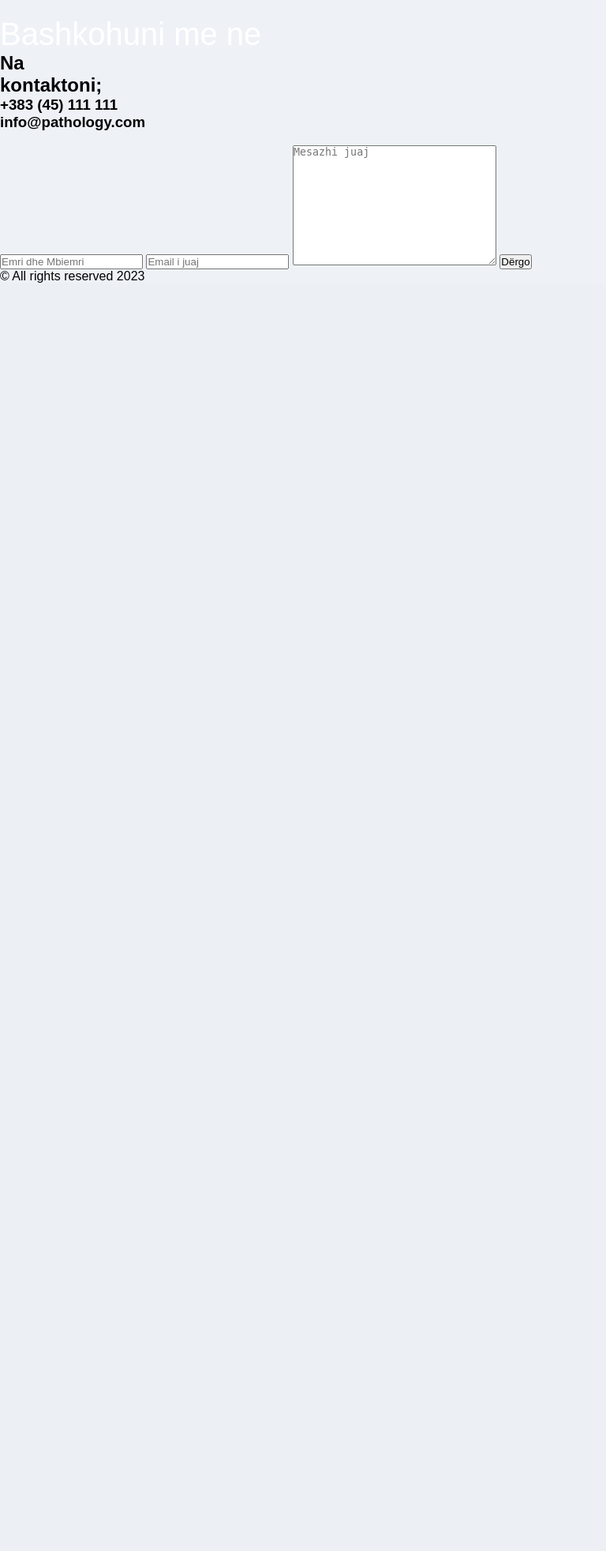
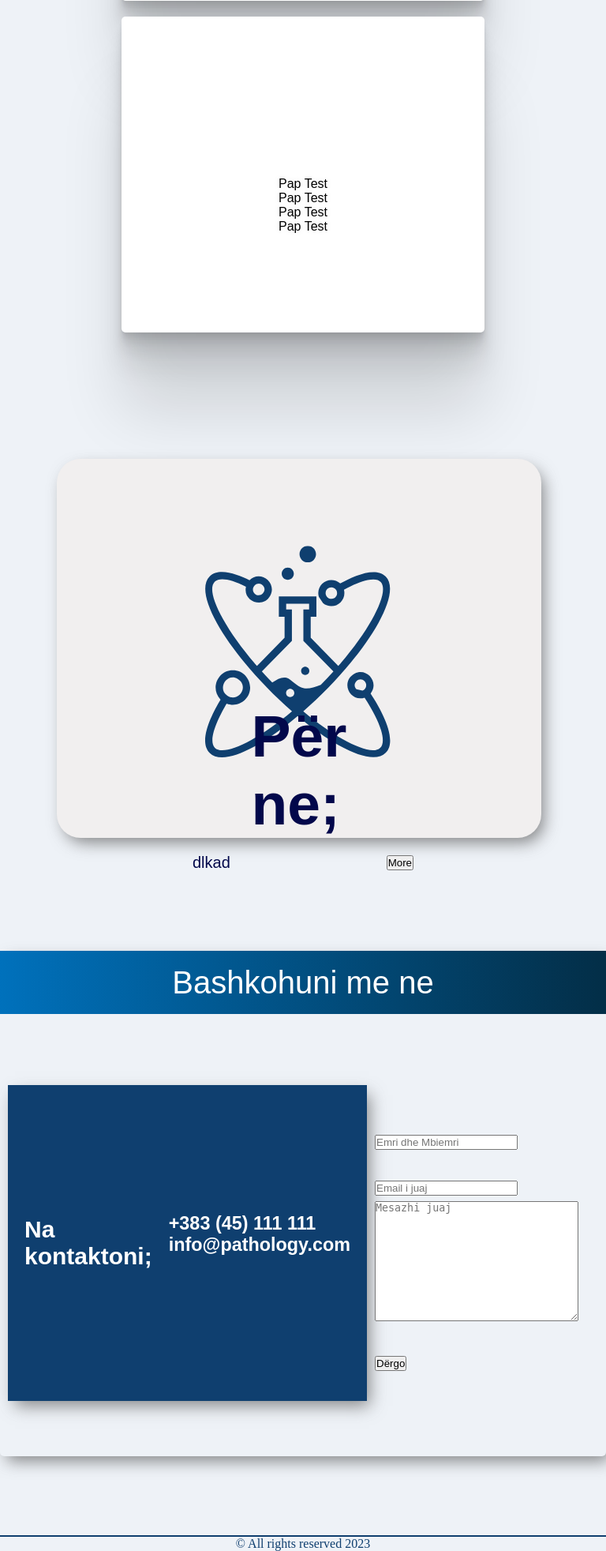
Before and after one commit to erionshahinni/Laboratori, a PHP site: page / in a window 768 px wide. Shown: the part 2464-4428 px from the top of the page at 79% size. Before the commit the page ends 2822 px from the top, so only its background shows below. Run offline with PHP 8.4, Linux system fonts and the light colour scheme.

Commit message:
mobile style till deri te contact content

```diff
--- a/style.css
+++ b/style.css
@@ -110,46 +110,6 @@ a:hover{
 .bars:after {
     top: -5px;
 }
-
-
-@media all and (min-width: 768px) {
-    .item {
-        display: block;
-        width: auto;
-    }
-    .button:not(.secondary) a:hover {
-        background: #02084B;
-        border-color: #005959;
-    }
-    .a{
-        color: #02084B;
-    }
-
-    .toggle {
-        display: none;
-    }
-
-    .logo {
-        order: 0;
-    }
-
-    .item {
-        order: 1;
-    }
-
-    .button {
-        order: 2;
-    }
-
-    .menu li {
-        padding: 15px 10px;
-    }
-
-    .menu li.button {
-        padding-right: 0;
-    }
-}
-
 
 .main-container{
     display: flex;
@@ -311,3 +271,269 @@ a:hover{
 .per-ne{
     margin-top: 20px;
 }
+
+.contact-content{
+    display: flex;
+    flex-direction: row;
+    flex-wrap: wrap;
+    justify-content: space-evenly;
+    align-items: center;
+    align-content: space-around;
+    height: 100%;
+    border-radius: 5px;
+    box-shadow: 6px 9px 20px -3px rgba(78, 78, 78, 0.66);
+    margin-bottom: 100px;
+}
+
+.bashkohuni{
+    display: flex;
+    align-items: center;
+    justify-content: center;
+    background-image:  linear-gradient(to right,rgb(0,113,188),rgb(3,46,71));
+    text-align: center;
+    height: 80px;
+    width: 100%;
+    margin-bottom: 20px;
+}
+
+.contact-1-2{
+    display: flex;
+    flex-direction: row;
+    width: 100%;
+    align-items: center;
+    border-radius: 5px;
+}
+
+.contact-1{
+    display: flex;
+    flex-direction: row;
+    flex-wrap: wrap;
+    justify-content: space-evenly;
+    align-items: center;
+    height: 400px;
+    width: 100%;
+    margin-left: 10px;
+    float: left;
+    font-size: 15pt;
+    color: white;
+    box-shadow: 6px 9px 20px -3px rgba(78, 78, 78, 0.66);
+    background-color: #0f3f6f;
+}
+
+.contact-2{
+    display: flex;
+    flex-direction: row;
+    flex-wrap: wrap;
+    justify-content: flex-end;
+    align-items: center;
+    align-content: center;
+    margin: 20px 20px 20px 10px;
+    font-size: 50px;
+    height: 500px;
+    width: 60%;
+}
+
+.footer{
+    display: flex;
+    flex-direction: column;
+    justify-content: space-between;
+    text-align: center;
+}
+
+.footer-styler{
+    width: 100%;
+    justify-content: center;
+    margin-bottom: 5;
+    margin-top: 5;
+    text-align: center;
+}
+
+.span-style{
+    font-family: Outfit;
+    color: #0f3f6f;
+}
+
+span{
+    font-family: Arial;
+    color: black;
+    font-weight: 500;
+}
+
+.hr{
+    color: #0f3f6f;
+    border: 1px solid #0f3f6f;
+}
+
+/* Desktop size menu */
+@media all and (min-width: 768px) {
+    .item {
+        display: block;
+        width: auto;
+    }
+    .button:not(.secondary) a:hover {
+        background: #02084B;
+        border-color: #005959;
+    }
+    .a{
+        color: #02084B;
+    }
+
+    .toggle {
+        display: none;
+    }
+
+    .logo {
+        order: 0;
+    }
+
+    .item {
+        order: 1;
+    }
+
+    .button {
+        order: 2;
+    }
+
+    .menu li {
+        padding: 15px 10px;
+    }
+
+    .menu li.button {
+        padding-right: 0;
+    }
+}
+
+/* Tablet size menu */
+@media all and (min-width: 468px) {
+    .menu {
+        justify-content: center;
+    }
+
+    .logo {
+        flex: 1;
+    }
+
+    .item.button {
+        width: auto;
+        order: 1;
+        display: block;
+    }
+
+    .toggle {
+        order: 2;
+    }
+
+    /* .button.secondary {
+        border: 0;
+    } */
+
+    .button a {
+        padding: 7.5px 15px;
+        background: #0F3F6F;
+        border: 1px #006d6d solid;
+        border-radius: 5px;
+    }
+
+    /* .button.secondary a {
+        background: #006d6d;
+    } */
+
+    .button a:hover {
+        text-decoration: none;
+        transition: all .25s;
+    }
+
+    /* .button:not(.secondary) a:hover {
+        background: #006d6d;
+        border-color: #005959;
+    }
+
+    .button.secondary a:hover {
+        color: #005959;
+    } */
+}
+
+/* Mobile size menu */
+@media all and (max-width: 768px) {
+    .menua{
+        color: #02084B;
+    }
+
+    .main-container {
+      flex-direction: column;
+      align-items: center;
+      align-content: center;
+  }
+
+    .box{
+        margin-top: 20px;
+  }
+
+  .trust-content{
+    display: flex;
+    flex-direction: column;
+    justify-content: space-evenly;
+    align-items: center;
+    align-content: center;
+    width: 100%;
+    height: 60%;
+  }
+
+  .trust{
+    display: flex;
+    flex-direction: row;
+    justify-content: space-evenly;
+    align-items: center;
+    align-content: center;
+    width: 60%;
+    margin-bottom: 20px;
+  }
+
+  .sherbimet{
+    display: flex;
+    flex-direction: column;
+    justify-content: space-evenly;
+    align-items: center;
+    align-content: center;
+    width: 100%;
+    height: 60%;
+  }
+
+  .content{
+    display: flex;
+    flex-direction: column;
+    flex-wrap: nowrap;
+    justify-content: space-evenly;
+    align-items: center;
+    align-content: center;
+    width: 60%;
+    background-color: white;
+    margin-bottom: 20px;
+    box-shadow:
+    0 2.8px 2.2px rgba(0, 0, 0, 0.034),
+    0 6.7px 5.3px rgba(0, 0, 0, 0.048),
+    0 12.5px 10px rgba(0, 0, 0, 0.06),
+    0 22.3px 17.9px rgba(0, 0, 0, 0.072),
+    0 41.8px 33.4px rgba(0, 0, 0, 0.086),
+    0 100px 80px rgba(0, 0, 0, 0.12);
+  }
+
+  .about-content{
+    height: 100%;
+    width: 100%;
+    margin-top: 20px;
+  }
+
+  .box-3-4{
+    display: flex;
+    flex-direction: column;
+    width: 100%;
+    align-items: center;
+  }
+
+  .box3{
+    background-position: center;
+    display: flex;
+    flex-direction: column;
+  }
+}
```
Also changed, not shown: images/Blue.svg (added).
